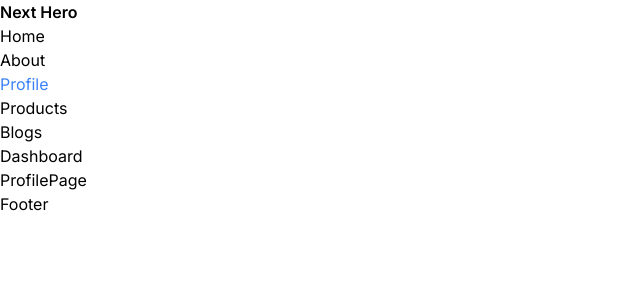
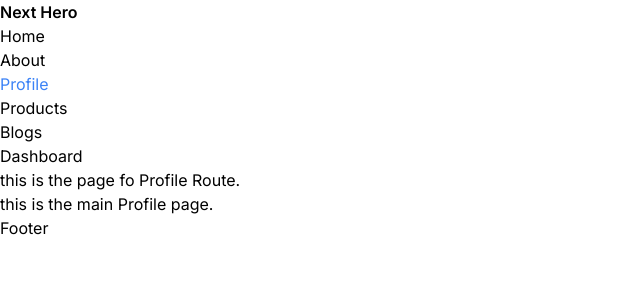
Before and after one commit to siamalrafi/next-hero, a Next.js app: page /profile in a window 1280 px wide. Shown: the top 300 px of the page, without its empty margins (0-640 px from the left). Built offline with nearby package versions, Linux system fonts and the light colour scheme.

Commit message:
this is the profile page

```diff
--- a/src/app/(With_Layout)/profile/page.js
+++ b/src/app/(With_Layout)/profile/page.js
@@ -4,7 +4,12 @@ export const metadata = {
 };
 
 const ProfilePage = () => {
-   return <div>ProfilePage</div>;
+   return (
+      <div>
+         <h1>this is the page fo Profile Route.</h1>
+         <p>this is the main Profile page.</p>
+      </div>
+   );
 };
 
 export default ProfilePage;
```
